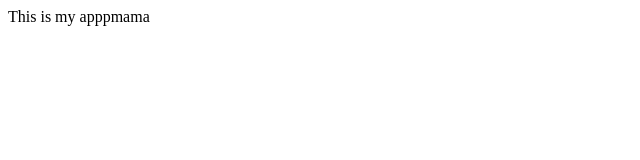
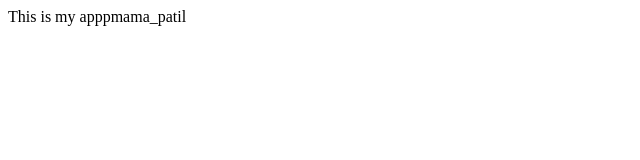
Before and after one commit to atharvapatil-000/Samplegit, a plain HTML site: page index.html in a window 1280 px wide. Shown: the full height of the page, 0-640 px from the left. Drawn offline with Linux system fonts and the light colour scheme.

```diff
--- /dev/null
+++ b/dir2/app2.js
@@ -0,0 +1 @@
+console.log(123);
--- a/index.html
+++ b/index.html
@@ -4,6 +4,6 @@
 	<title>My app</title>
 </head>
 <body>
-	This is my apppmama
+	This is my apppmama_patil
 </body>
 </html>
```
Also changed, not shown: log.txt (added), login.html (added).
